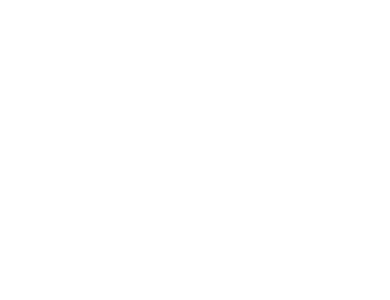
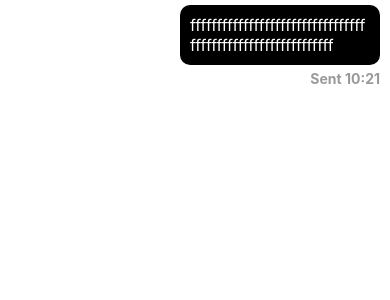
Before and after one commit to Puppychan/drive-time-app, a React Native app: screen / in a window 390 px wide. Shown: the top 300 px of the page. Built offline with nearby package versions, Linux system fonts and the light colour scheme.

Commit message:
feat!: Message Bubble

```diff
--- a/src/components/chat/message/bubble/msg.bubble.style.js
+++ b/src/components/chat/message/bubble/msg.bubble.style.js
@@ -0,0 +1,42 @@
+import { StyleSheet } from 'react-native'
+
+export const styles = StyleSheet.create({
+  messageContainer: {
+    maxWidth: 200,
+    borderRadius: 10,
+    padding: 10,
+    marginVertical: 5,
+    alignSelf: 'flex-end',
+    marginHorizontal: 10
+  },
+  sender1: {
+    backgroundColor: 'black',
+    alignSelf: 'flex-end'
+  },
+  sender2: {
+    backgroundColor: 'rgba(128, 128, 128, 0.2)',
+    alignSelf: 'flex-start'
+  },
+  sender1Text: {
+    color: 'white',
+    fontSize: 16
+  },
+  sender2Text: {
+    color: 'black',
+    fontSize: 16
+  },
+  sentTime: {
+    fontSize: 14,
+    marginHorizontal: 10,
+    fontWeight: 'bold',
+    color: 'rgba(128, 128, 128, 0.8)'
+  },
+  sender1Time: {
+    color: 'rgba(128, 128, 128, 0.8)',
+    alignSelf: 'flex-end'
+  },
+  sender2Time: {
+    color: 'rgba(128, 128, 128, 0.8)',
+    alignSelf: 'flex-start'
+  }
+})
--- a/src/components/chat/message/bubble/msg.bubble.view.tsx
+++ b/src/components/chat/message/bubble/msg.bubble.view.tsx
@@ -0,0 +1,27 @@
+import React from 'react'
+import { Text, View } from 'react-native'
+
+import { styles } from './msg.bubble.style'
+
+interface MessageBubbleProps {
+  content: string
+  sender: number
+  createdTime: Date
+}
+
+export const MessageBubble: React.FC<MessageBubbleProps> = ({ content, sender, createdTime }) => {
+  const isSender1 = sender !== 1
+
+  return (
+    <View>
+      <View style={[styles.messageContainer, isSender1 ? styles.sender1 : styles.sender2]}>
+        <Text style={isSender1 ? styles.sender1Text : styles.sender2Text}>
+          ffffffffffffffffffffffffffffffffffffffffffffffffffffffffffff
+        </Text>
+      </View>
+      <Text style={[styles.sentTime, isSender1 ? styles.sender1Time : styles.sender2Time]}>
+        Sent 10:21
+      </Text>
+    </View>
+  )
+}
--- a/src/components/chat/message/chat.msg.view.tsx
+++ b/src/components/chat/message/chat.msg.view.tsx
@@ -1,10 +1,10 @@
 import React from 'react'
 import { ScrollView, Text } from 'react-native'
-
+import { MessageBubble } from './bubble/msg.bubble.view'
 export const ChatMessageView = () => {
   return (
     <ScrollView>
-
+<MessageBubble />
     </ScrollView>
   )
 }
```
